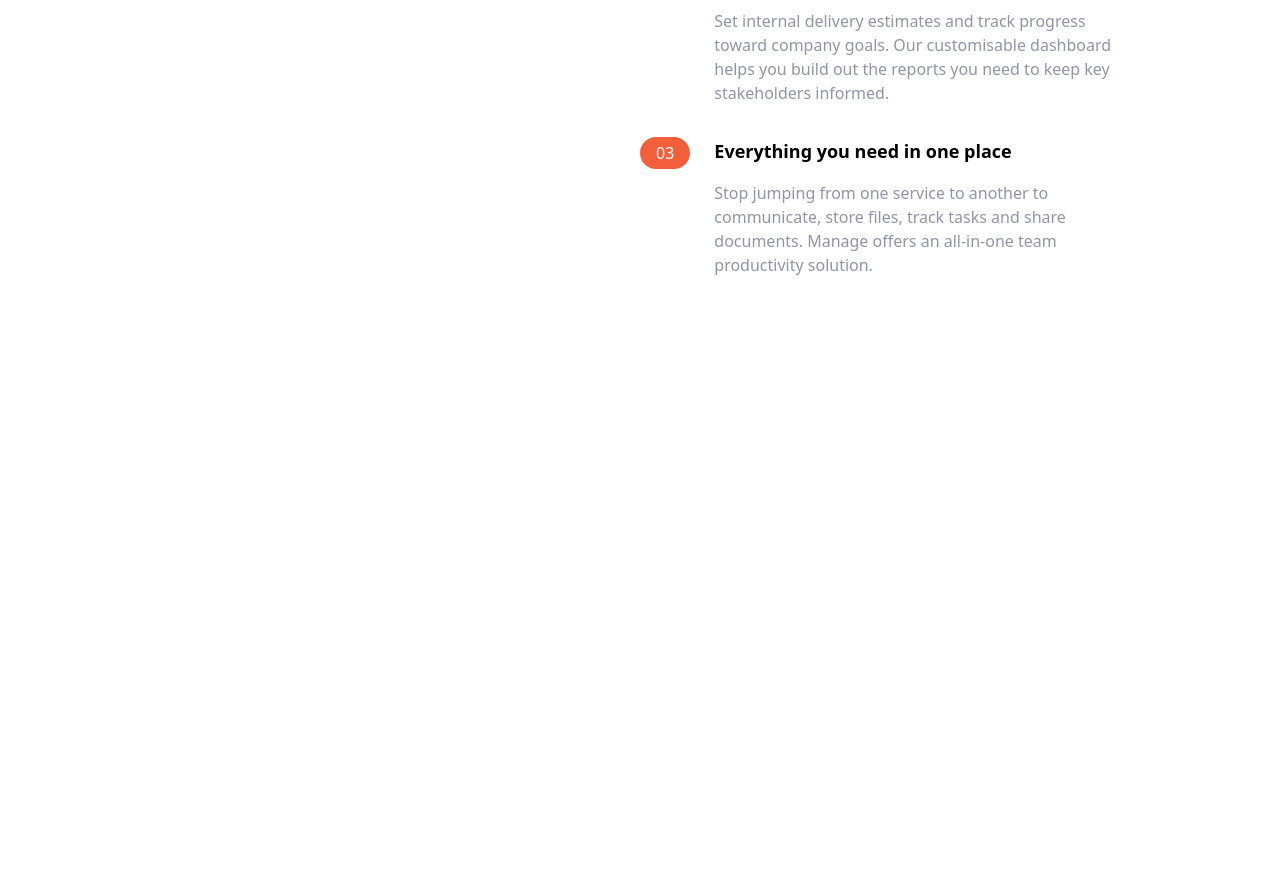
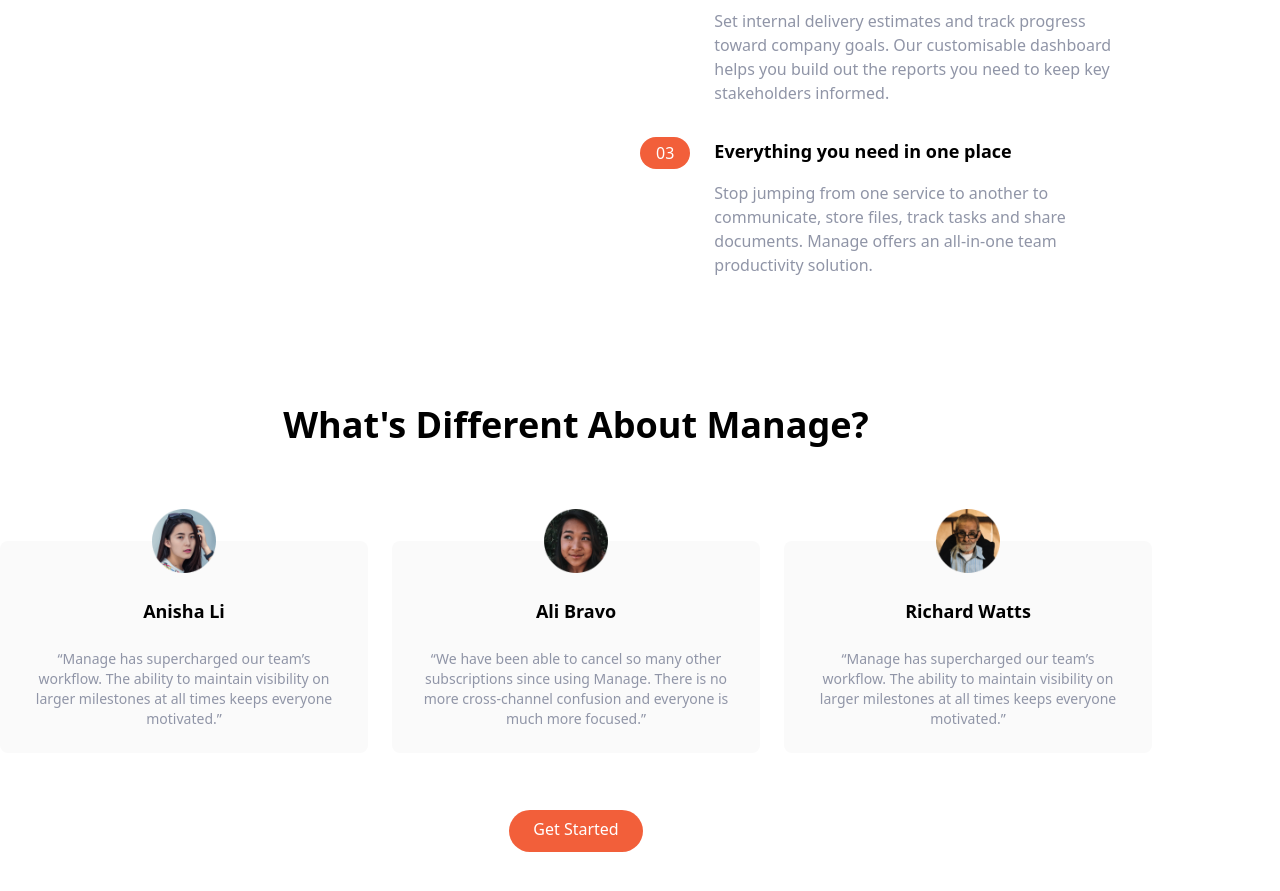
Before and after one commit to asankalk/Test-Project---Tailwind-CSS---Demo, a website: page index.html in a window 1280 px wide. Shown: the part 871-1762 px from the top of the page. Before the commit the page ends 1148 px from the top, so only its background shows below. Drawn offline with Linux system fonts and the light colour scheme.

Commit message:
added testimonial section

```diff
--- a/index.html
+++ b/index.html
@@ -139,7 +139,54 @@
                 </div>
             </div>
             </div>
-
+        </div>
+    </section>
+    <!-- Testimonials -->
+    <section id="testimonials">
+        <!-- Container to heading and testimonial blocks-->
+        <div class="max-w-6xl pax-5 max-auto mt-32 text-center">
+            <!-- Heading -->
+            <h2 class="text-4xl font-bold text-center">
+                What's Different About Manage?
+            </h2>
+            <!-- Testimonials Container -->
+        <div class="flex flex-col mt-24 md:flex-row md:space-x-6">
+            <!-- Testimonial 1 -->
+            <div class="flex flex-col items-center p-6 space-y-6 rounded-lg bg-veryLightGray md:w-1/3">
+                <img src="img/avatar-anisha.png" class="w-16 -mt-14" alt="" />
+                <h5 class="text-lg font-bold">Anisha Li</h5>
+                <p class="text-sm text-darkGrayishBlue">
+                    “Manage has supercharged our team’s workflow. The ability to
+                    maintain visibility on larger milestones at all times keeps
+                    everyone motivated.”
+                </p>
+            </div>
+            <!-- Testimonial 2 -->
+            <div class="hidden flex-col items-center p-6 space-y-6 rounded-lg bg-veryLightGray md:flex md:w-1/3">
+                <img src="img/avatar-ali.png" class="w-16 -mt-14" alt="" />
+                <h5 class="text-lg font-bold">Ali Bravo</h5>
+                <p class="text-sm text-darkGrayishBlue">
+                    “We have been able to cancel so many other subscriptions since
+                    using Manage. There is no more cross-channel confusion and
+                    everyone is much more focused.”
+                </p>
+            </div>
+            <!-- Testimonial 3 -->
+            <div class="hidden flex-col items-center p-6 space-y-6 rounded-lg bg-veryLightGray md:flex md:w-1/3">
+                <img src="img/avatar-richard.png" class="w-16 -mt-14" alt="" />
+                <h5 class="text-lg font-bold">Richard Watts</h5>
+                <p class="text-sm text-darkGrayishBlue">
+                “Manage has supercharged our team’s workflow. The ability to
+                maintain visibility on larger milestones at all times keeps
+                everyone motivated.”
+                </p>
+            </div>
+        </div>
+        <!-- Button -->
+        <div class="my-16">
+            <a href="#" class="p-3 px-6 pt-2 text-white bg-brightRed rounded-full baseline hover:bg-brightRedLight">Get Started</a>
+        </div>
+        </div>
         </div>
     </section>
 </body>
```
Also changed, not shown: css/main.css.
